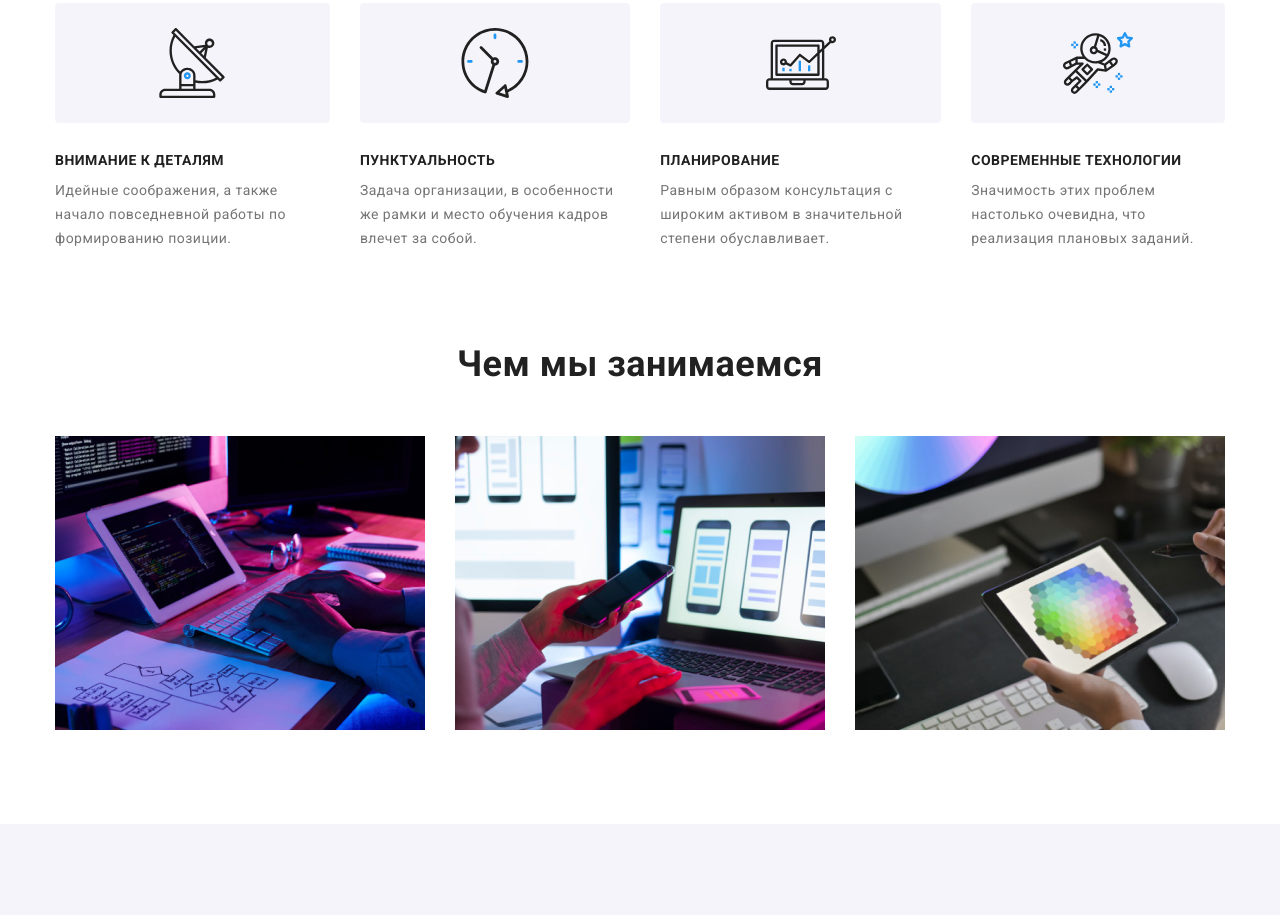
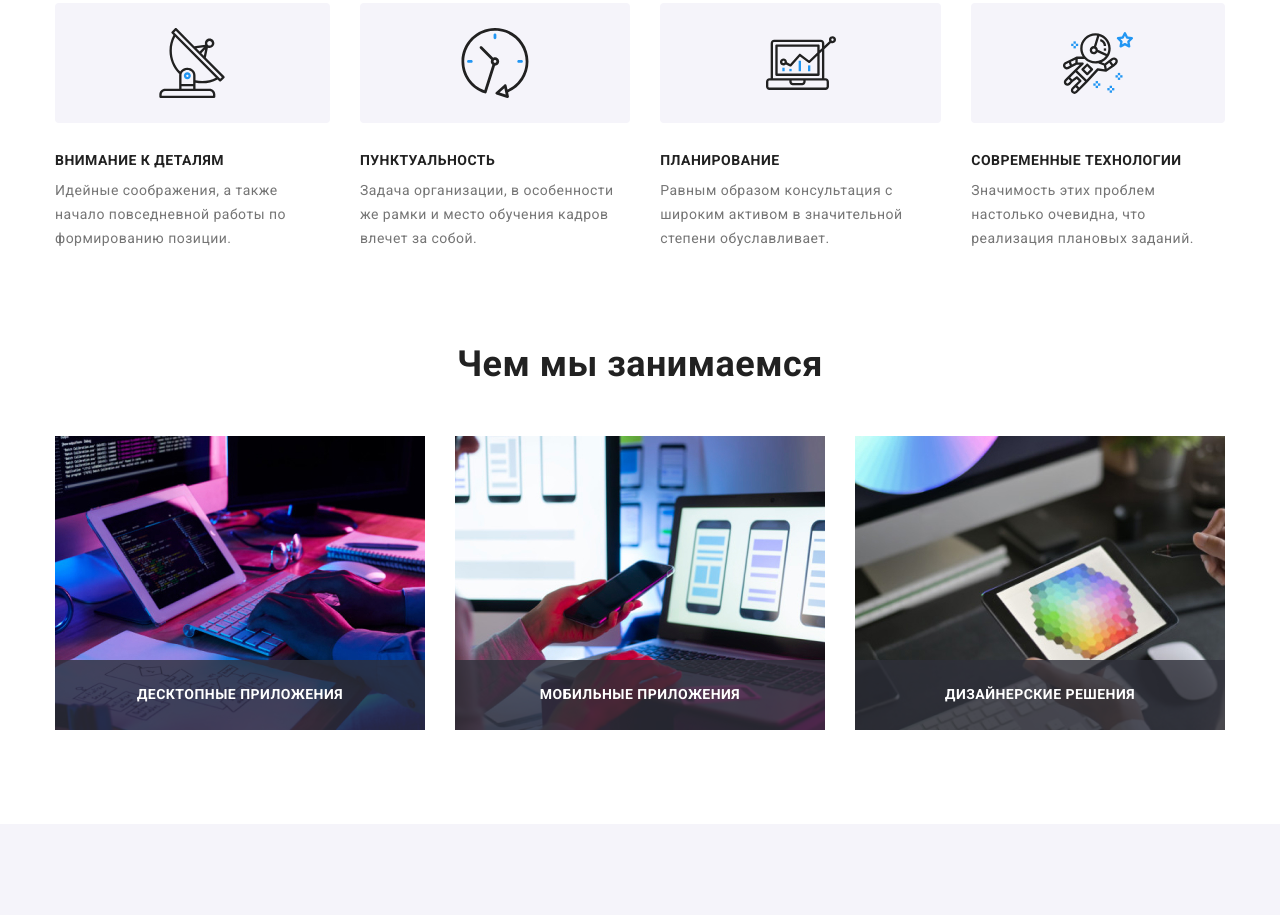
Before and after one commit to vlad2021-pro/goit-markup-hw-05, a plain HTML site: page index.html in a window 1280 px wide. Shown: the part 771-1686 px from the top of the page. Drawn offline with nearby package versions, Linux system fonts and the light colour scheme.

Commit message:
внесены вправки после ментора

```diff
--- a/CSS/styles.css
+++ b/CSS/styles.css
@@ -159,9 +159,11 @@ body {
   font-style: normal;
   display: flex;
   align-items: center;
+  transition-property: color;
   transition-duration: 250ms;
   transition-timing-function: cubic-bezier(0.4, 0, 0.2, 1);
 }
+
 .contacts-link-foot {
   color: var(--title-text-color);
   text-decoration: none;
@@ -236,6 +238,25 @@ body {
 }
 .hidden {
   display: none;
+}
+
+.ibox {
+  position: relative;
+}
+
+.image-box-text {
+  position: absolute;
+  width: 100%;
+  bottom: 0px;
+  font-weight: bold;
+  font-size: 14px;
+  line-height: 1.14;
+  text-align: center;
+  text-transform: uppercase;
+  color: var(--white-color);
+  background: rgba(47, 48, 58, 0.8);
+  padding-top: 27px;
+  padding-bottom: 27px;
 }
 
 /* Features */
@@ -321,6 +342,7 @@ body {
   align-items: center;
   justify-content: center;
   color: #afb1b8;
+  transition-property: color, background-color;
   transition-duration: 250ms;
   transition-timing-function: cubic-bezier(0.4, 0, 0.2, 1);
 }
@@ -394,7 +416,7 @@ body {
 
   border: 1px solid #afb1b8;
   border-radius: 4px;
-  transition-property: transform;
+  transition-property: border-color;
   transition-duration: 250ms;
   transition-timing-function: cubic-bezier(0.4, 0, 0.2, 1);
 }
@@ -413,6 +435,7 @@ body {
   width: 106px;
   height: 60px;
   fill: #afb1b8;
+  transition-property: fill, width, height;
 }
 
 /* Вutton  */
@@ -506,7 +529,7 @@ body {
   background-color: rgba(255, 255, 255, 0.1);
   margin-right: 10px;
   fill: var(--white-color);
-  transition-property: transform;
+  transition-property: background-color;
   transition-duration: 250ms;
   transition-timing-function: cubic-bezier(0.4, 0, 0.2, 1);
 }
@@ -549,7 +572,7 @@ body {
   letter-spacing: 0.02em;
   text-decoration: none;
   list-style-type: none;
-  transition-property: transform;
+  transition-property: color;
   transition-duration: 250ms;
   transition-timing-function: cubic-bezier(0.4, 0, 0.2, 1);
 }
@@ -629,6 +652,7 @@ body {
   text-decoration: none;
   display: block;
   position: relative;
+  transition-property: box-shadow;
 }
 
 .type-cover {
@@ -679,7 +703,7 @@ body {
   cursor: pointer;
   border-radius: 4px;
   border-color: transparent;
-  transition-property: transform;
+  transition-property: color, background-color, box-shadow;
   transition-duration: 250ms;
   transition-timing-function: cubic-bezier(0.4, 0, 0.2, 1);
 }
@@ -716,7 +740,7 @@ body {
   width: 100vw;
   height: 100vh;
   background-color: rgba(0, 0, 0, 0.2);
-  transition-property: transform;
+  transition-property: opacity, visibility;
   transition-duration: 250ms;
   transition-timing-function: cubic-bezier(0.4, 0, 0.2, 1);
 }
--- a/index.html
+++ b/index.html
@@ -73,11 +73,12 @@
                     <h3 class="features">Внимание к деталям</h3>
                     <p class="features-list">Идейные соображения, а также начало повседневной
                         работы по формированию позиции.</p>
+
                 </li>
                 <li class="advantages">
                     <div class="advantages-icon">
                         <svg class="icon-antenna" width="70px" height="70px">
-                            <use href="./images/icons/sprite1.svg#icon-clock-1"></use>
+                            <use href="./images/icons/sprite1.svg#icon-clock-1"> </use>
                         </svg>
                     </div>
                     <h3 class="features">Пунктуальность</h3>
@@ -112,19 +113,27 @@
             <h2 class="section-title heading">Чем мы занимаемся</h2>
 
             <ul class="image-box">
-                <li>
+                <li class="ibox">
+
                     <img src="./images/box 1.jpg"
                         alt="Изображены руки пишущие код на компютере с и спользованием планшета" width="370"
                         height="294" />
+                        <P class="image-box-text">Десктопные приложения </P>
+
+
+
                 </li>
-                <li>
+                <li class="ibox">
                     <img src="./images/box 2.jpg" alt="Изображены руки набрасывающие макет интерфейса для смартфона "
                         width="370" height="294" />
+                        <P class="image-box-text">Мобильные приложения </P>
                 </li>
-                <li>
+                <li class="ibox">
                     <img src="./images/img.jpg"
                         alt="Изображены руки подбирающие цветовуюпалитру на планшете с помощью карандаша " width="370"
                         height="294" />
+                        <P class="image-box-text">Дизайнерские решения </P>
+
                 </li>
             </ul>
 </div>
```
